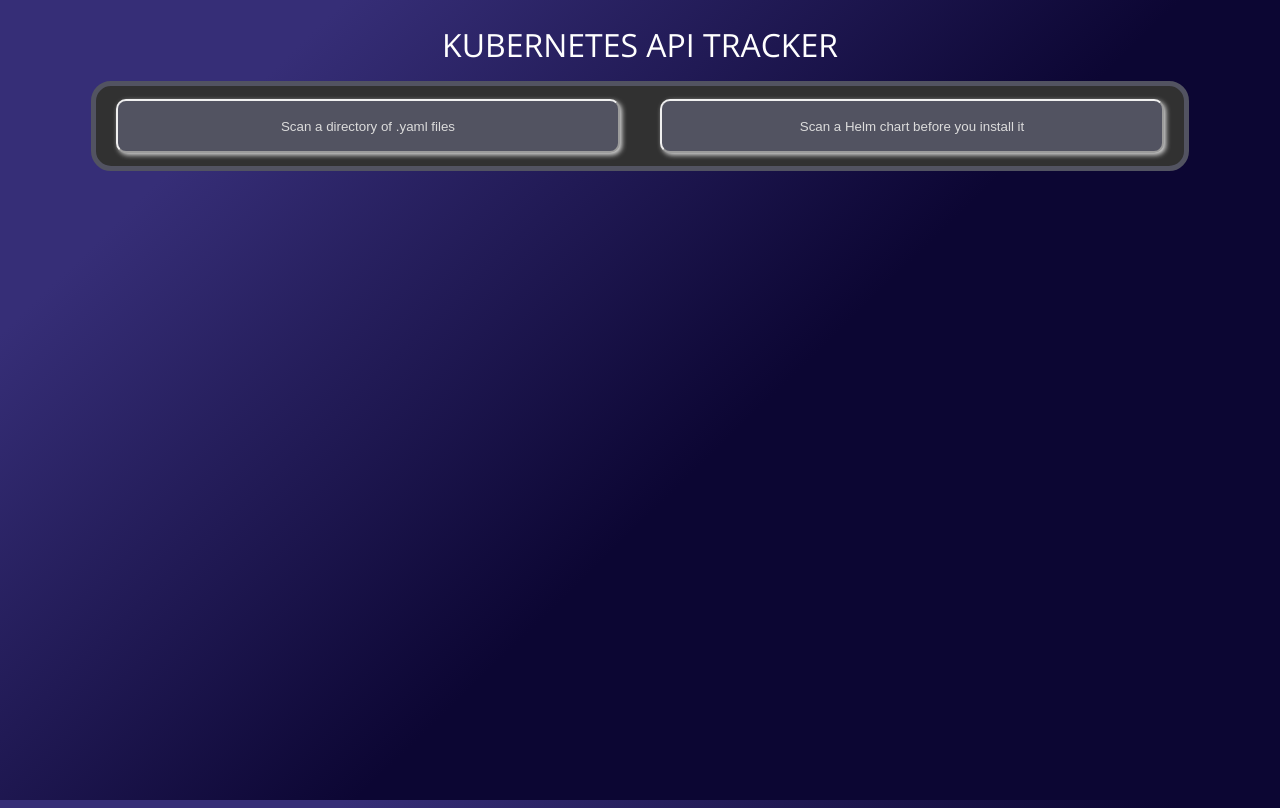
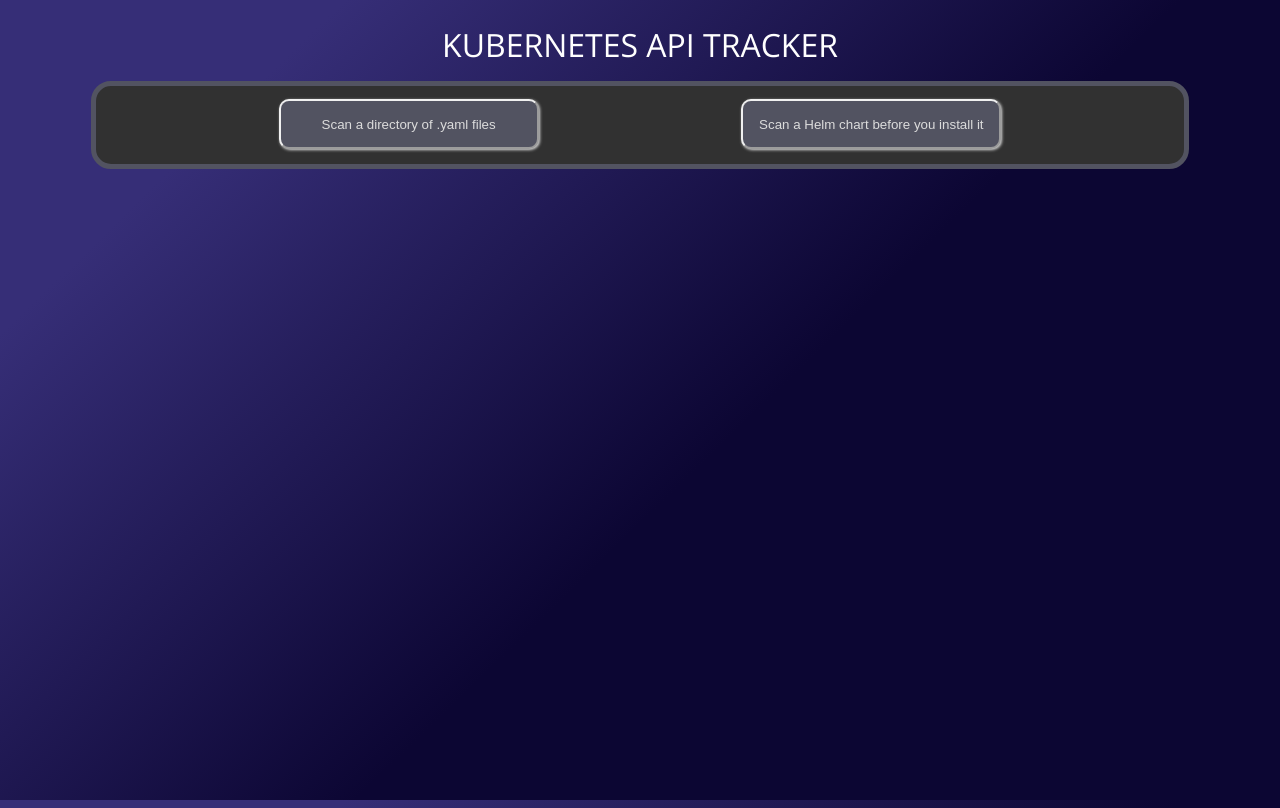
Before and after one commit to oslabs-beta/K8sApiTracker, a React app: page / in a window 1280 px wide. Built offline with nearby package versions, Linux system fonts and the light colour scheme.

Commit message:
Edited main page buttons to fit better in window

```diff
--- a/src/ScanButton.tsx
+++ b/src/ScanButton.tsx
@@ -10,7 +10,6 @@
   return (
     <>
       <button className='scanButton' onClick={props.onClick} disabled={props.isLoading}>{props.text}</button>
-      {/* <input></input> */}
     </>
   )
 }
--- a/src/static/styles.css
+++ b/src/static/styles.css
@@ -268,8 +268,10 @@
 
 #scanButtonContainer {
     /* margin: 1em 1.5em 0.5em 1.5em; */
+    /* width: 400px; */
+    flex-wrap: wrap;
     display: flex;
-    height: 5em;
+    height: 4.87em;
     flex-direction: row;
     justify-content: space-evenly;
 }
@@ -280,6 +282,7 @@
     background-color: rgb(82, 83, 97);
     border-radius: 10px;
     border-color: rgb(240, 240, 240);
-    box-shadow: 2px 2px 5px ;
-    width: 40em;
+    box-shadow: 1px 1px 3px;
+    height: 50px;
+    width: 260px;
 }
```
